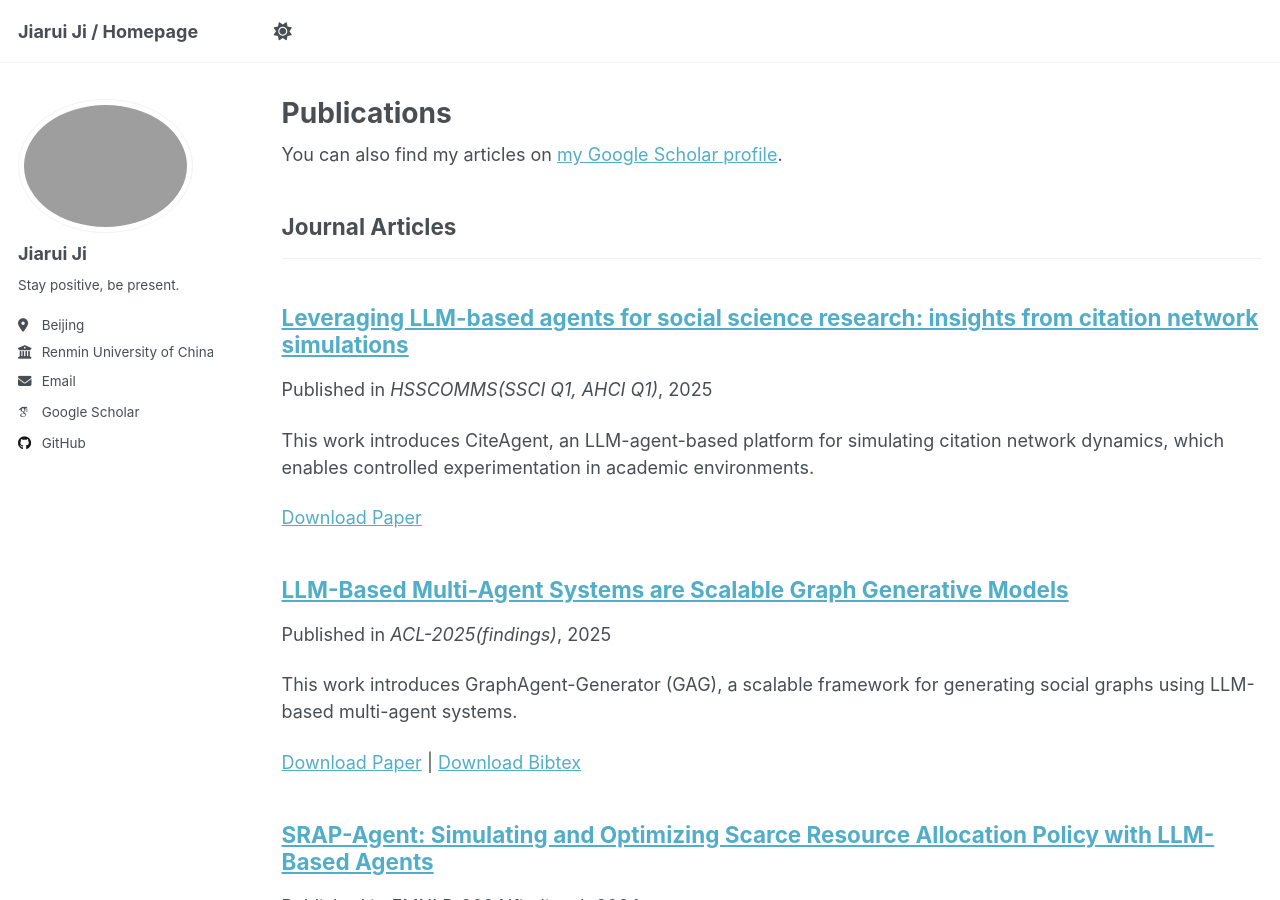
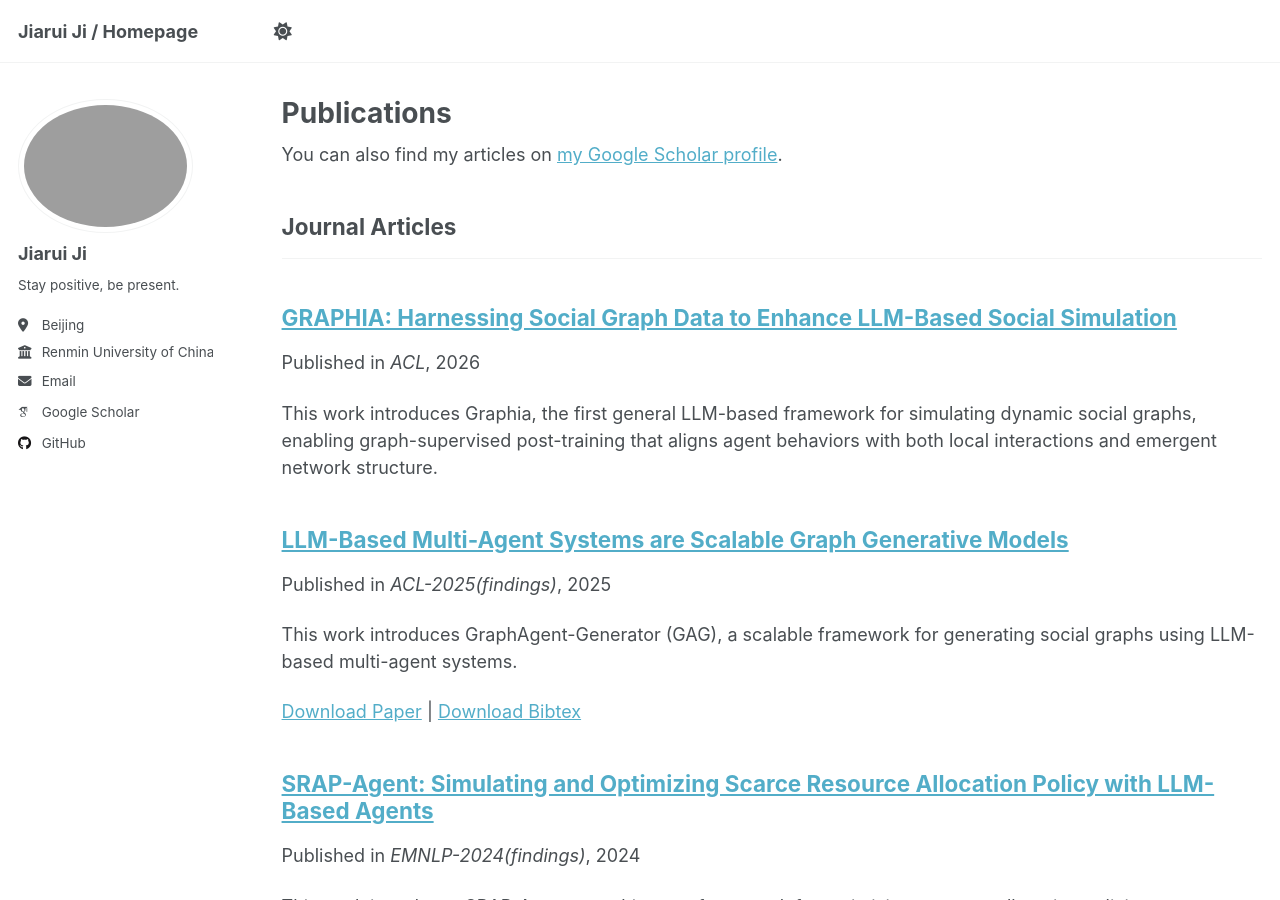
Before and after one commit to Ji-Cather/homepage, a Jekyll site: the page built from _pages/publications.html, in a window 1280 px wide and 900 px high. Built offline with Jekyll 4.4.1, drawn with Linux system fonts in a browser that asks for light colours; some web fonts are replaced; a script that is not in the unit is left out.

Commit message:
acl 2026

```diff
--- a/_publications/2025-11-01-citeagent.md
+++ b/_publications/2026-04-01-graphia.md
@@ -1,13 +1,13 @@
 ---
-title: "Leveraging LLM-based agents for social science research: insights from citation network simulations"
+title: "GRAPHIA: Harnessing Social Graph Data to Enhance LLM-Based Social Simulation"
 collection: publications
 category: manuscripts
-permalink: /publication/2025-11-01-citeagent
-excerpt: 'This work introduces CiteAgent, an LLM-agent-based platform for simulating citation network dynamics, which enables controlled experimentation in academic environments.'
-date: 2025-05-01
-venue: 'HSSCOMMS(SSCI Q1, AHCI Q1)'
+permalink: /publication/2026-04-01-Graphia
+excerpt: 'This work introduces Graphia, the first general LLM-based framework for simulating dynamic social graphs, enabling graph-supervised post-training that aligns agent behaviors with both local interactions and emergent network structure.'
+date: 2026-04-01
+venue: 'ACL'
 # slidesurl: 'http://arxiv.org/abs/2410.09824'
-paperurl: 'https://www.nature.com/articles/s41599-025-06193-w'
+# paperurl: 'https://www.nature.com/articles/s41599-025-06193-w'
 # bibtexurl: 'http://academicpages.github.io/files/bibtex_gag.bib'
 # citation: 'Jiarui Ji, You. (2025). &quot;LLM-Based Multi-Agent Systems are Scalable Graph Generative Models.&quot; <i>To Appear in Journal of Scalable Graph Models</i>.'
 ---
```
Also changed, not shown: _pages/about.md (+6 -1 lines), files/proceedings.bib (+24 -0 lines), 7 other files.
